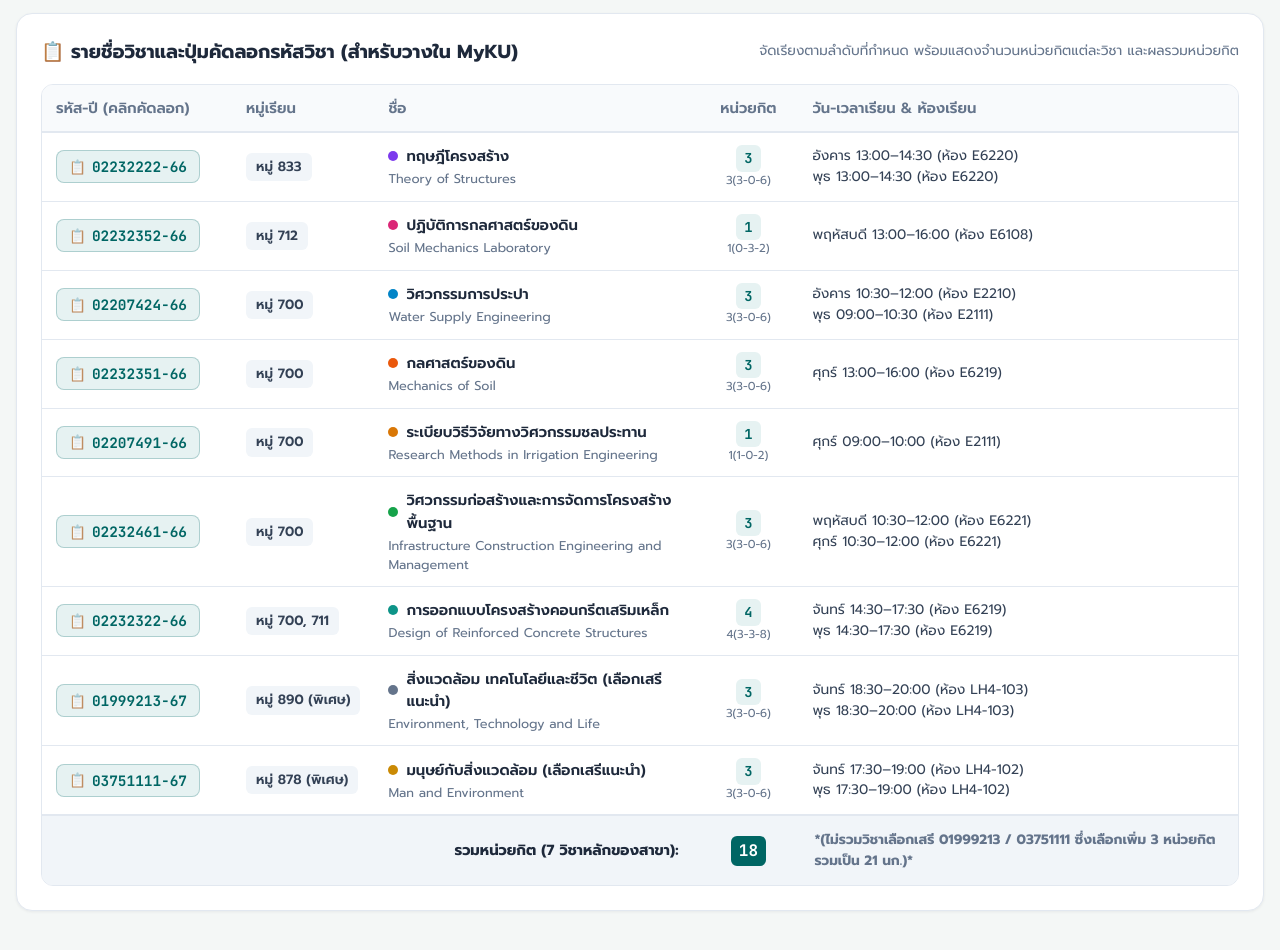
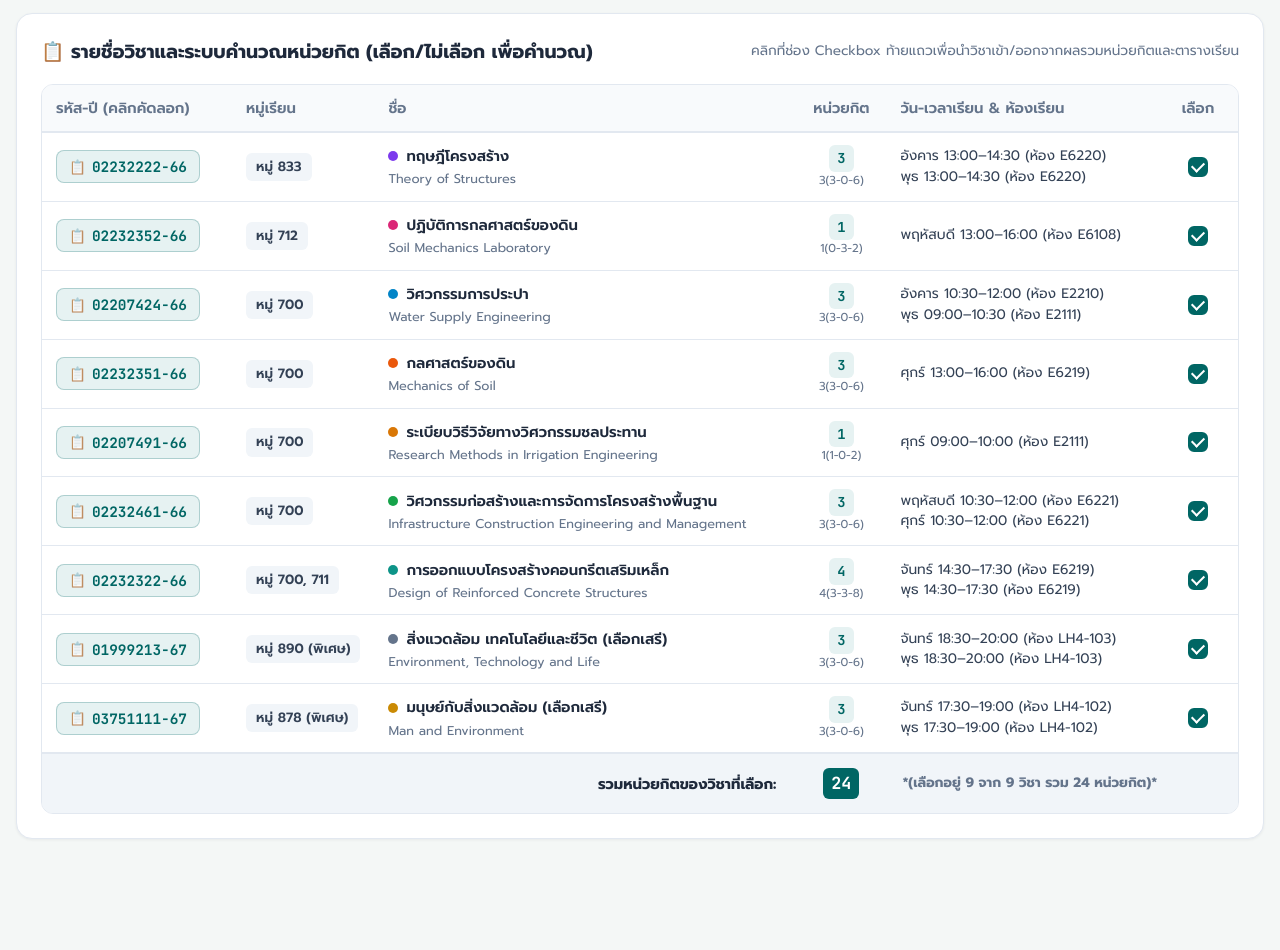
Before and after one commit to chanudom4686-arch/KU-2026, a plain HTML site: page index.html in a window 1280 px wide. Shown: the part 1060-2010 px from the top of the page. After the commit the page ends 1947 px from the top, so only its background shows below. Drawn offline with Linux system fonts and the light colour scheme.

Commit message:
feat: interactive credit calculation checkboxes and dynamic timetable sync (Version 1.8)

```diff
--- a/index.html
+++ b/index.html
@@ -3,7 +3,7 @@
 <head>
   <meta charset="UTF-8" />
   <meta name="viewport" content="width=device-width, initial-scale=1.0" />
-  <title>ตารางเรียน ภาคปลาย 2569 - วิศวกรรมโยธา-ชลประทาน (E04-3) | Version 1.7</title>
+  <title>ตารางเรียน ภาคปลาย 2569 - วิศวกรรมโยธา-ชลประทาน (E04-3) | Version 1.8</title>
   <link rel="preconnect" href="https://fonts.googleapis.com">
   <link rel="preconnect" href="https://fonts.gstatic.com" crossorigin>
   <link href="https://fonts.googleapis.com/css2?family=Prompt:wght@300;400;500;600;700&family=JetBrains+Mono:wght@500;600;700&display=swap" rel="stylesheet">
@@ -241,7 +241,7 @@
       flex-direction: column;
       justify-content: space-between;
       cursor: pointer;
-      transition: transform 0.15s ease, box-shadow 0.15s ease;
+      transition: transform 0.15s ease, box-shadow 0.15s ease, opacity 0.2s ease;
       position: relative;
       z-index: 2;
       overflow: hidden;
@@ -251,6 +251,10 @@
       transform: translateY(-2px);
       box-shadow: 0 6px 14px rgba(0, 0, 0, 0.1);
       z-index: 5;
+    }
+
+    .course-block.inactive {
+      display: none;
     }
 
     .course-block-top {
@@ -319,10 +323,20 @@
       padding: 12px 14px;
       border-bottom: 1px solid var(--border-color);
       vertical-align: middle;
+      transition: opacity 0.2s ease, background-color 0.2s ease;
     }
 
     .custom-subject-table tr:hover {
       background-color: #f8fafc;
+    }
+
+    .custom-subject-table tr.row-excluded td {
+      opacity: 0.45;
+      background-color: #f8fafc;
+    }
+
+    .custom-subject-table tr.row-excluded td.col-checkbox {
+      opacity: 1;
     }
 
     .custom-subject-table tfoot tr {
@@ -416,6 +430,48 @@
       flex-shrink: 0;
     }
 
+    /* Checkbox Styling */
+    .checkbox-container {
+      display: flex;
+      align-items: center;
+      justify-content: center;
+      cursor: pointer;
+    }
+
+    .subject-check {
+      appearance: none;
+      -webkit-appearance: none;
+      width: 20px;
+      height: 20px;
+      border: 2px solid #94a3b8;
+      border-radius: 6px;
+      outline: none;
+      cursor: pointer;
+      display: grid;
+      place-content: center;
+      transition: all 0.15s ease;
+      background-color: #ffffff;
+    }
+
+    .subject-check:checked {
+      background-color: var(--ku-green);
+      border-color: var(--ku-green);
+    }
+
+    .subject-check:checked::before {
+      content: "";
+      width: 10px;
+      height: 6px;
+      border-left: 2px solid #ffffff;
+      border-bottom: 2px solid #ffffff;
+      transform: rotate(-45deg) translate(1px, -1px);
+    }
+
+    .subject-check:hover {
+      border-color: var(--ku-green);
+      box-shadow: 0 0 0 3px var(--ku-green-light);
+    }
+
     /* Toast Notification */
     .toast-container {
       position: fixed;
@@ -472,14 +528,14 @@
         <h1>ตารางเรียน ภาคปลาย 2569 (E04-3 วิศวกรรมโยธา-ชลประทาน)</h1>
         <p>คณะวิศวกรรมศาสตร์ กำแพงแสน มหาวิทยาลัยเกษตรศาสตร์ (หลักสูตร 2566 - รหัส 67)</p>
         <div class="badge-group">
-          <span class="badge">📚 วิชาหลักในตาราง: 7 วิชา (18 หน่วยกิต)</span>
-          <span class="badge">💡 ตัวเลือกวิชาเลือกเสรี: 2 วิชา (วิชาละ 3 หน่วยกิต)</span>
-          <span class="badge">🔖 Version 1.7</span>
+          <span id="badgeActiveCredits" class="badge">📚 หน่วยกิตที่เลือก: 24 หน่วยกิต (9 วิชา)</span>
+          <span class="badge">✨ ติ๊กเลือก/ไม่เลือกวิชาได้ตามต้องการ</span>
+          <span class="badge">🔖 Version 1.8</span>
         </div>
       </div>
       <div class="header-actions">
         <button id="btnCopyAll" class="btn btn-primary" type="button">
-          📋 คัดลอกรหัส-ปีทั้งหมด (9 วิชา)
+          📋 คัดลอกรหัส-ปีวิชาที่เลือก
         </button>
         <a href="https://my.ku.th/myku/student/std/subject" target="_blank" rel="noopener noreferrer" class="btn btn-outline-light">
           🔗 เปิดเว็บค้นหาวิชา MyKU
@@ -494,7 +550,7 @@
           🗓️ ตารางเรียนรายสัปดาห์ (08:00 - 20:00 น.)
         </div>
         <div class="section-hint">
-          *คลิกที่ช่องวิชาใดก็ได้บนตารางเพื่อคัดลอก "รหัส-ปี" สำหรับนำไปวางค้นหาใน MyKU
+          *วิชาที่ติ๊กออกในตารางด้านล่าง จะถูกซ่อนออกจากตารางเรียนอัตโนมัติ
         </div>
       </div>
 
@@ -505,14 +561,14 @@
       </div>
     </section>
 
-    <!-- Course Table UI with Columns: Code-Year, Section, Name, Credit, Schedule/Room, and Total Footer -->
+    <!-- Course Table UI with Interactive Checkbox for Credit Calculation -->
     <section class="section-card">
       <div class="section-header">
         <div class="section-title">
-          📋 รายชื่อวิชาและปุ่มคัดลอกรหัสวิชา (สำหรับวางใน MyKU)
+          📋 รายชื่อวิชาและระบบคำนวณหน่วยกิต (เลือก/ไม่เลือก เพื่อคำนวณ)
         </div>
         <div class="section-hint">
-          จัดเรียงตามลำดับที่กำหนด พร้อมแสดงจำนวนหน่วยกิตแต่ละวิชา และผลรวมหน่วยกิต
+          คลิกที่ช่อง Checkbox ท้ายแถวเพื่อนำวิชาเข้า/ออกจากผลรวมหน่วยกิตและตารางเรียน
         </div>
       </div>
 
@@ -523,8 +579,9 @@
               <th scope="col" style="width: 190px;">รหัส-ปี (คลิกคัดลอก)</th>
               <th scope="col" style="width: 120px;">หมู่เรียน</th>
               <th scope="col">ชื่อ</th>
-              <th scope="col" style="width: 100px; text-align: center;">หน่วยกิต</th>
+              <th scope="col" style="width: 90px; text-align: center;">หน่วยกิต</th>
               <th scope="col">วัน-เวลาเรียน & ห้องเรียน</th>
+              <th scope="col" style="width: 80px; text-align: center;">เลือก</th>
             </tr>
           </thead>
           <tbody id="subjectTableBody">
@@ -533,13 +590,13 @@
           <tfoot>
             <tr>
               <td colspan="3" style="text-align: right; padding-right: 20px;">
-                <strong>รวมหน่วยกิต (7 วิชาหลักของสาขา):</strong>
+                <strong>รวมหน่วยกิตของวิชาที่เลือก:</strong>
               </td>
               <td style="text-align: center;">
-                <span class="credit-badge" style="font-size: 1rem; background-color: #006664; color: #ffffff;">18</span>
+                <span id="totalCreditsDisplay" class="credit-badge" style="font-size: 1.05rem; background-color: #006664; color: #ffffff;">24</span>
               </td>
-              <td style="color: var(--text-muted); font-size: 0.85rem;">
-                *(ไม่รวมวิชาเลือกเสรี 01999213 / 03751111 ซึ่งเลือกเพิ่ม 3 หน่วยกิต รวมเป็น 21 นก.)*
+              <td colspan="2" id="totalSummaryHint" style="color: var(--text-muted); font-size: 0.85rem;">
+                *(เลือกอยู่ครบ 9 วิชา รวม 24 หน่วยกิต)*
               </td>
             </tr>
           </tfoot>
@@ -554,13 +611,13 @@
   <script>
     /**
      * ตารางเรียน ภาคปลาย 2569 (E04-3 วิศวกรรมโยธา-ชลประทาน)
-     * Version 1.7
-     * เพิ่ม 2 วิชาศึกษาทั่วไปที่ไม่ชนเวลา (01999213 หมู่ 890 และ 03751111 หมู่ 878)
-     * เพิ่มคอลัมน์หน่วยกิต และสรุปผลรวมหน่วยกิต
+     * Version 1.8
+     * ฟีเจอร์ Checkbox ท้ายแถวรายวิชา สำหรับคำนวณหน่วยกิตและซ่อน/แสดงวิชาบนตารางแบบ Real-time
      */
 
     const COURSES_DATA = [
       {
+        id: 'c1',
         code: '02232222',
         fullCode: '02232222-66',
         nameTh: 'ทฤษฎีโครงสร้าง',
@@ -569,6 +626,7 @@
         creditText: '3(3-0-6)',
         section: '833',
         room: 'E6220',
+        selected: true,
         colorBg: '#ede9fe',
         colorBorder: '#7c3aed',
         colorText: '#5b21b6',
@@ -578,6 +636,7 @@
         ]
       },
       {
+        id: 'c2',
         code: '02232352',
         fullCode: '02232352-66',
         nameTh: 'ปฏิบัติการกลศาสตร์ของดิน',
@@ -586,6 +645,7 @@
         creditText: '1(0-3-2)',
         section: '712',
         room: 'E6108',
+        selected: true,
         colorBg: '#fce7f3',
         colorBorder: '#db2777',
         colorText: '#9d174d',
@@ -594,6 +654,7 @@
         ]
       },
       {
+        id: 'c3',
         code: '02207424',
         fullCode: '02207424-66',
         nameTh: 'วิศวกรรมการประปา',
@@ -602,6 +663,7 @@
         creditText: '3(3-0-6)',
         section: '700',
         room: 'E2210 (อ.), E2111 (พ.)',
+        selected: true,
         colorBg: '#e0f2fe',
         colorBorder: '#0284c7',
         colorText: '#0369a1',
@@ -611,6 +673,7 @@
         ]
       },
       {
+        id: 'c4',
         code: '02232351',
         fullCode: '02232351-66',
         nameTh: 'กลศาสตร์ของดิน',
@@ -619,6 +682,7 @@
         creditText: '3(3-0-6)',
         section: '700',
         room: 'E6219',
+        selected: true,
         colorBg: '#ffedd5',
         colorBorder: '#ea580c',
         colorText: '#9a3412',
@@ -627,6 +691,7 @@
         ]
       },
       {
+        id: 'c5',
         code: '02207491',
         fullCode: '02207491-66',
         nameTh: 'ระเบียบวิธีวิจัยทางวิศวกรรมชลประทาน',
@@ -635,6 +700,7 @@
         creditText: '1(1-0-2)',
         section: '700',
         room: 'E2111',
+        selected: true,
         colorBg: '#fef3c7',
         colorBorder: '#d97706',
         colorText: '#92400e',
@@ -643,6 +709,7 @@
         ]
       },
       {
+        id: 'c6',
         code: '02232461',
         fullCode: '02232461-66',
         nameTh: 'วิศวกรรมก่อสร้างและการจัดการโครงสร้างพื้นฐาน',
@@ -651,6 +718,7 @@
         creditText: '3(3-0-6)',
         section: '700',
         room: 'E6221',
+        selected: true,
         colorBg: '#dcfce7',
         colorBorder: '#16a34a',
         colorText: '#166534',
@@ -660,6 +728,7 @@
         ]
       },
       {
+        id: 'c7',
         code: '02232322',
         fullCode: '02232322-66',
         nameTh: 'การออกแบบโครงสร้างคอนกรีตเสริมเหล็ก',
@@ -668,6 +737,7 @@
         creditText: '4(3-3-8)',
         section: '700, 711',
         room: 'E6219',
+        selected: true,
         colorBg: '#ccfbf1',
         colorBorder: '#0d9488',
         colorText: '#115e59',
@@ -677,14 +747,16 @@
         ]
       },
       {
+        id: 'c8',
         code: '01999213',
         fullCode: '01999213-67',
-        nameTh: 'สิ่งแวดล้อม เทคโนโลยีและชีวิต (เลือกเสรีแนะนำ)',
+        nameTh: 'สิ่งแวดล้อม เทคโนโลยีและชีวิต (เลือกเสรี)',
         nameEn: 'Environment, Technology and Life',
         credits: 3,
         creditText: '3(3-0-6)',
         section: '890 (พิเศษ)',
         room: 'LH4-103',
+        selected: true,
         colorBg: '#f1f5f9',
         colorBorder: '#64748b',
         colorText: '#334155',
@@ -694,14 +766,16 @@
         ]
       },
       {
+        id: 'c9',
         code: '03751111',
         fullCode: '03751111-67',
-        nameTh: 'มนุษย์กับสิ่งแวดล้อม (เลือกเสรีแนะนำ)',
+        nameTh: 'มนุษย์กับสิ่งแวดล้อม (เลือกเสรี)',
         nameEn: 'Man and Environment',
         credits: 3,
         creditText: '3(3-0-6)',
         section: '878 (พิเศษ)',
         room: 'LH4-102',
+        selected: true,
         colorBg: '#fef9c3',
         colorBorder: '#ca8a04',
         colorText: '#854d0e',
@@ -777,6 +851,41 @@
       }
     }
 
+    function updateCalculations() {
+      const selectedCourses = COURSES_DATA.filter((c) => c.selected);
+      const totalCredits = selectedCourses.reduce((sum, c) => sum + c.credits, 0);
+
+      // อัปเดตตัวเลขผลรวมท้ายตาราง
+      const displayEl = document.getElementById('totalCreditsDisplay');
+      if (displayEl) {
+        displayEl.textContent = totalCredits;
+      }
+
+      // อัปเดตข้อความอธิบายท้ายตาราง
+      const hintEl = document.getElementById('totalSummaryHint');
+      if (hintEl) {
+        hintEl.textContent = `*(เลือกอยู่ ${selectedCourses.length} จาก 9 วิชา รวม ${totalCredits} หน่วยกิต)*`;
+      }
+
+      // อัปเดต Badge บนหัวการ์ด
+      const badgeCredits = document.getElementById('badgeActiveCredits');
+      if (badgeCredits) {
+        badgeCredits.textContent = `📚 หน่วยกิตที่เลือก: ${totalCredits} หน่วยกิต (${selectedCourses.length} วิชา)`;
+      }
+
+      // ปรับการแสดงผลบล็อกในตารางเรียน (ซ่อน/แสดง)
+      COURSES_DATA.forEach((course) => {
+        const blocks = document.querySelectorAll(`.block-course-${course.id}`);
+        blocks.forEach((b) => {
+          if (course.selected) {
+            b.classList.remove('inactive');
+          } else {
+            b.classList.add('inactive');
+          }
+        });
+      });
+    }
+
     function renderTimetable() {
       const gridEl = document.getElementById('timetableGrid');
       if (!gridEl) return;
@@ -836,7 +945,7 @@
           const colEnd = timeToGridColumn(sched.end);
 
           const block = document.createElement('div');
-          block.className = 'course-block';
+          block.className = `course-block block-course-${course.id} ${course.selected ? '' : 'inactive'}`;
           block.title = `คลิกเพื่อคัดลอกรหัส-ปี ${course.fullCode}`;
           block.style.gridRow = String(rowNumber);
           block.style.gridColumn = `${colStart} / ${colEnd}`;
@@ -877,6 +986,9 @@
           .join('<br>');
 
         const tr = document.createElement('tr');
+        tr.id = `row-${course.id}`;
+        if (!course.selected) tr.classList.add('row-excluded');
+
         tr.innerHTML = `
           <td>
             <button type="button" class="copy-code-badge" data-code="${course.fullCode}" data-name="${course.nameTh}" title="คลิกเพื่อคัดลอกรหัส ${course.fullCode}">
@@ -901,8 +1013,14 @@
           <td style="font-size: 0.86rem; color: #334155;">
             ${scheduleText}
           </td>
+          <td class="col-checkbox" style="text-align: center;">
+            <label class="checkbox-container" title="ติ๊กเพื่อคำนวณหน่วยกิตและแสดงบนตาราง">
+              <input type="checkbox" class="subject-check" data-id="${course.id}" ${course.selected ? 'checked' : ''} />
+            </label>
+          </td>
         `;
 
+        // ปุ่มคัดลอก
         const copyBtn = tr.querySelector('.copy-code-badge');
         copyBtn.addEventListener('click', async () => {
           const ok = await copyTextToClipboard(course.fullCode, course.fullCode);
@@ -917,6 +1035,18 @@
           }
         });
 
+        // Checkbox คำนวณหน่วยกิต
+        const checkbox = tr.querySelector('.subject-check');
+        checkbox.addEventListener('change', (e) => {
+          course.selected = e.target.checked;
+          if (course.selected) {
+            tr.classList.remove('row-excluded');
+          } else {
+            tr.classList.add('row-excluded');
+          }
+          updateCalculations();
+        });
+
         tbody.appendChild(tr);
       });
     }
@@ -925,8 +1055,13 @@
       const btnCopyAll = document.getElementById('btnCopyAll');
       if (btnCopyAll) {
         btnCopyAll.addEventListener('click', () => {
-          const allFullCodes = COURSES_DATA.map((c) => c.fullCode).join('\n');
-          copyTextToClipboard(allFullCodes, 'รหัส-ปี ทั้งหมด 9 วิชา');
+          const selectedCourses = COURSES_DATA.filter((c) => c.selected);
+          if (selectedCourses.length === 0) {
+            showToast('⚠️ ยังไม่ได้เลือกวิชาใดเลย');
+            return;
+          }
+          const allFullCodes = selectedCourses.map((c) => c.fullCode).join('\n');
+          copyTextToClipboard(allFullCodes, `รหัส-ปี (${selectedCourses.length} วิชาที่เลือก)`);
         });
       }
     }
@@ -936,7 +1071,8 @@
         renderTimetable();
         renderSubjectTable();
         initActions();
-        console.info('[App Init] โหลดตารางเรียน Version 1.7 สำเร็จ');
+        updateCalculations();
+        console.info('[App Init] โหลดตารางเรียน Version 1.8 สำเร็จ');
       } catch (err) {
         console.error('[App Error] เกิดข้อผิดพลาด:', err);
       }
```
Also changed, not shown: 1 other file.
